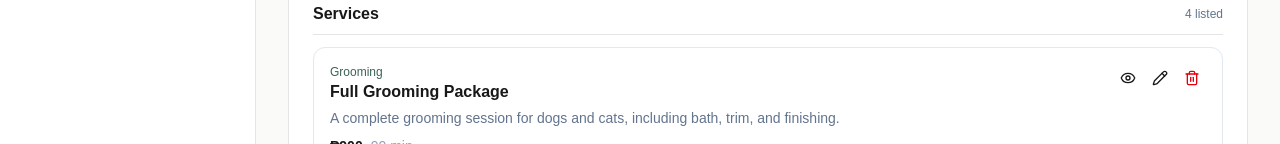
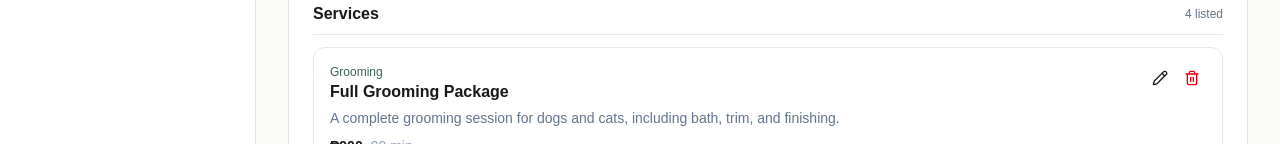
Before and after one commit to GarudaKurt/Aspen, a Next.js app: page /tenant-dashboard/profile in a window 1280 px wide. Shown: the part 656-800 px from the top of the page. Built offline with nearby package versions, Linux system fonts and the light colour scheme.

Commit message:
Keep Profile service actions focused

```diff
--- a/src/features/tenant-dashboard/components/profile-view.tsx
+++ b/src/features/tenant-dashboard/components/profile-view.tsx
@@ -2,7 +2,7 @@
 
 import Image from "next/image";
 import { useState, type ChangeEvent } from "react";
-import { Eye, Pencil, Plus, Trash2, Upload, X } from "lucide-react";
+import { Pencil, Plus, Trash2, Upload, X } from "lucide-react";
 import { BusinessProfile, type TenantProfileData } from "@/features/business-profile/components/business-profile";
 import { Button } from "@/components/ui/button";
 import { Card } from "@/components/ui/card";
@@ -431,16 +431,6 @@ export function ProfileView() {
                       type="button"
                       variant="ghost"
                       size="icon-sm"
-                      title="Preview service"
-                      aria-label={`Preview ${service.title}`}
-                      onClick={() => openEditService(service)}
-                    >
-                      <Eye />
-                    </Button>
-                    <Button
-                      type="button"
-                      variant="ghost"
-                      size="icon-sm"
                       title="Edit service"
                       aria-label={`Edit ${service.title}`}
                       onClick={() => openEditService(service)}
```
